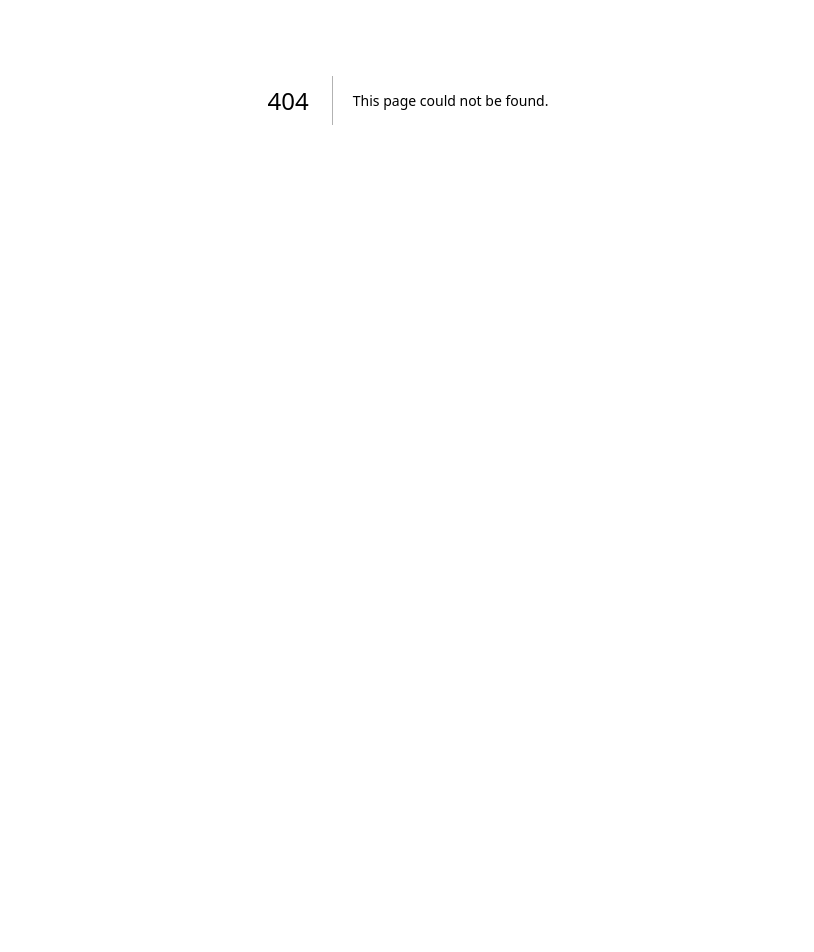
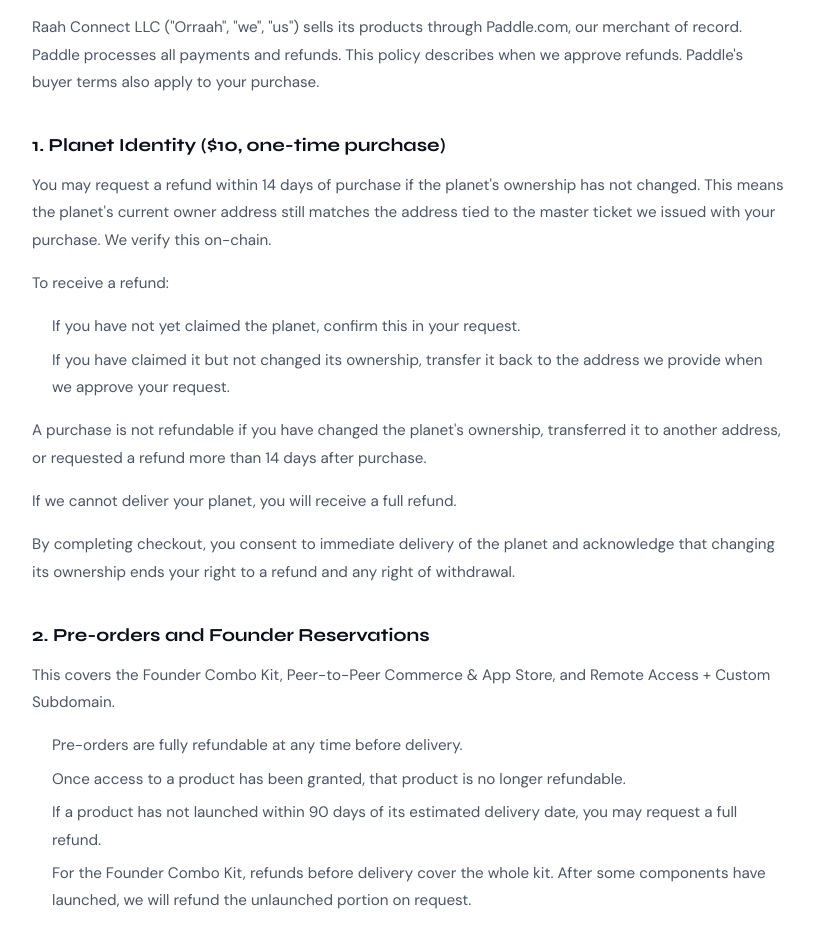
Before and after one commit to Raah-Connect/orraah.com, a Next.js app: page /refund-policy in a window 1280 px wide. Before the commit this address had no page. Shown: the part 300-1252 px from the top of the page, without its empty margins (232-1046 px from the left). Before the commit the page ends 800 px from the top, so only its background shows below. Built offline with nearby package versions, Linux system fonts and the light colour scheme; a web font is replaced by a local one.

Commit message:
added refund to pages

```diff
--- a/app/components/SiteFooter.tsx
+++ b/app/components/SiteFooter.tsx
@@ -112,6 +112,7 @@ export default function SiteFooter() {
         <div className="footer-links">
           <Link href="/privacy">Privacy</Link>
           <Link href="/terms">Terms</Link>
+          <Link href="/refund-policy">Refund Policy</Link>
           <Link href="/support">Support</Link>
         </div>
 
--- /dev/null
+++ b/app/refund-policy/page.tsx
@@ -0,0 +1,82 @@
+import LegalPage from '../components/LegalPage';
+import SiteFooter from '../components/SiteFooter';
+
+export default function RefundsPage() {
+  return (
+    <LegalPage title="Refund Policy">
+      <p className="legal-date">Last updated: October 15, 2026</p>
+
+      <p>
+        Raah Connect LLC ("Orraah", "we", "us") sells its products through Paddle.com,
+        our merchant of record. Paddle processes all payments and refunds. This policy describes when we approve
+        refunds. Paddle&apos;s buyer terms also apply to your purchase.
+      </p>
+
+      <h2>1. Planet Identity ($10, one-time purchase)</h2>
+      <p>
+        You may request a refund within 14 days of purchase if the planet&apos;s ownership has not changed. This
+        means the planet&apos;s current owner address still matches the address tied to the master ticket we issued
+        with your purchase. We verify this on-chain.
+      </p>
+      <p>To receive a refund:</p>
+      <ul>
+        <li>If you have not yet claimed the planet, confirm this in your request.</li>
+        <li>
+          If you have claimed it but not changed its ownership, transfer it back to the address we provide when we
+          approve your request.
+        </li>
+      </ul>
+      <p>
+        A purchase is not refundable if you have changed the planet&apos;s ownership, transferred it to another
+        address, or requested a refund more than 14 days after purchase.
+      </p>
+      <p>If we cannot deliver your planet, you will receive a full refund.</p>
+      <p>
+        By completing checkout, you consent to immediate delivery of the planet and acknowledge that changing its
+        ownership ends your right to a refund and any right of withdrawal.
+      </p>
+
+      <h2>2. Pre-orders and Founder Reservations</h2>
+      <p>
+        This covers the Founder Combo Kit, Peer-to-Peer Commerce &amp; App Store, and Remote Access + Custom
+        Subdomain.
+      </p>
+      <ul>
+        <li>Pre-orders are fully refundable at any time before delivery.</li>
+        <li>Once access to a product has been granted, that product is no longer refundable.</li>
+        <li>
+          If a product has not launched within 90 days of its estimated delivery date, you may request a full
+          refund.
+        </li>
+        <li>
+          For the Founder Combo Kit, refunds before delivery cover the whole kit. After some components have
+          launched, we will refund the unlaunched portion on request.
+        </li>
+      </ul>
+
+      <h2>3. Free Products</h2>
+      <p>Comet and other free offerings are provided at no charge and have no refund.</p>
+
+      <h2>4. How to Request a Refund</h2>
+      <p>
+        Email support@raahconnect.com from the address you used to purchase. Include your order number and, for
+        Planet Identity, the planet name. We respond within 3 business days.
+      </p>
+
+      <h2>5. How Refunds Are Paid</h2>
+      <p>
+        Approved refunds go to your original payment method through Paddle. Timing depends on your bank or card
+        issuer, typically 5-10 business days. Taxes collected on the purchase are refunded with it.
+      </p>
+
+      <h2>6. Your Statutory Rights</h2>
+      <p>Nothing in this policy limits rights you have under the consumer laws where you live.</p>
+
+      <h2>7. Contact</h2>
+      <p>Raah Connect LLC</p>
+      <p>Email: support@raahconnect.com</p>
+
+      <SiteFooter />
+    </LegalPage>
+  );
+}
--- a/app/terms/page.tsx
+++ b/app/terms/page.tsx
@@ -1,4 +1,5 @@
 import LegalPage from '../components/LegalPage';
+import Link from 'next/link';
 
 export default function TermsOfService() {
   return (
@@ -14,7 +15,10 @@ export default function TermsOfService() {
       <p>Founders who pay $49 receive lifetime access to Orraah, including all future updates. The launch price will be $149.</p>
 
       <h2>3. Refund Policy</h2>
-      <p>Refund requests can be made within 30 days of purchase. Contact support@orraah.com with your order ID.</p>
+      <p>
+        Refund requests can be made within 30 days of purchase. Contact support@orraah.com with your order ID. For full terms,
+        see our <Link href="/refund-policy">Refund Policy</Link>.
+      </p>
 
       <h2>4. Acceptable Use</h2>
       <p>You agree not to use Orraah for any unlawful purpose or in any way that could harm others.</p>
```
